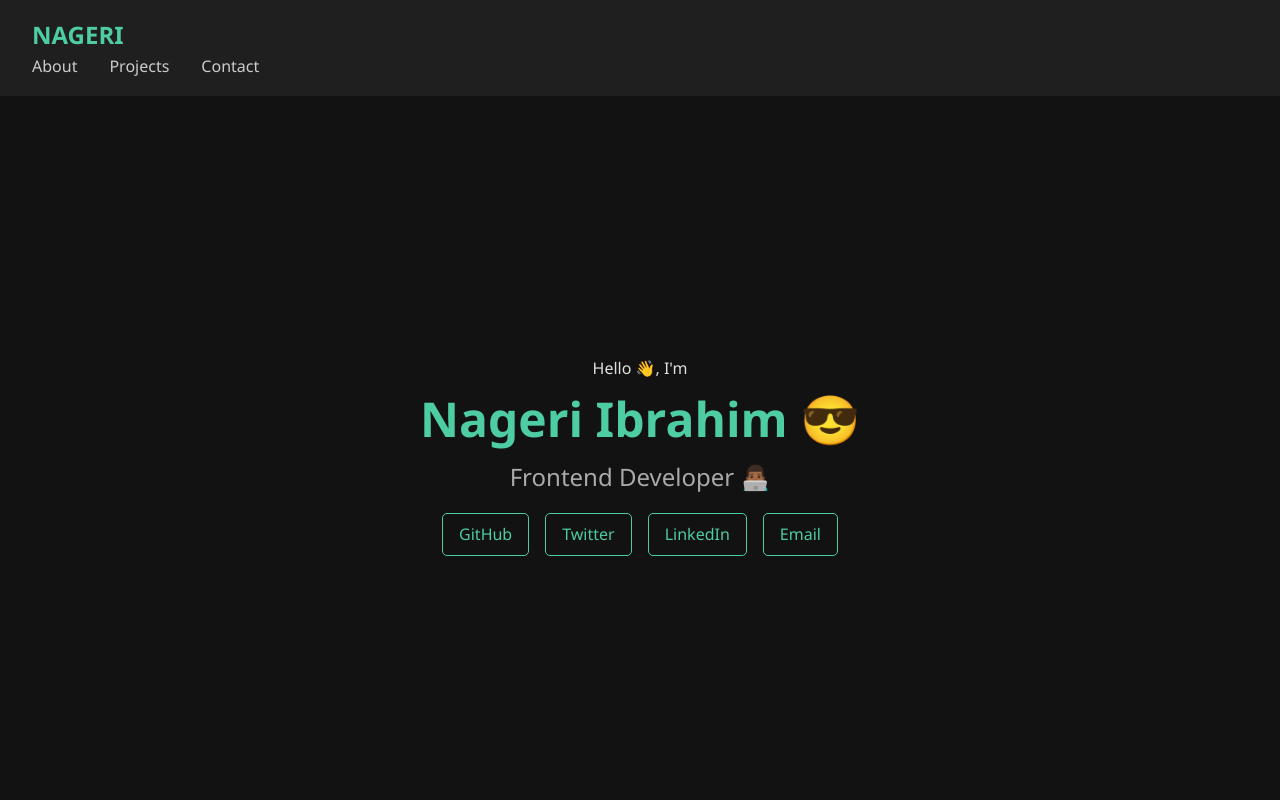
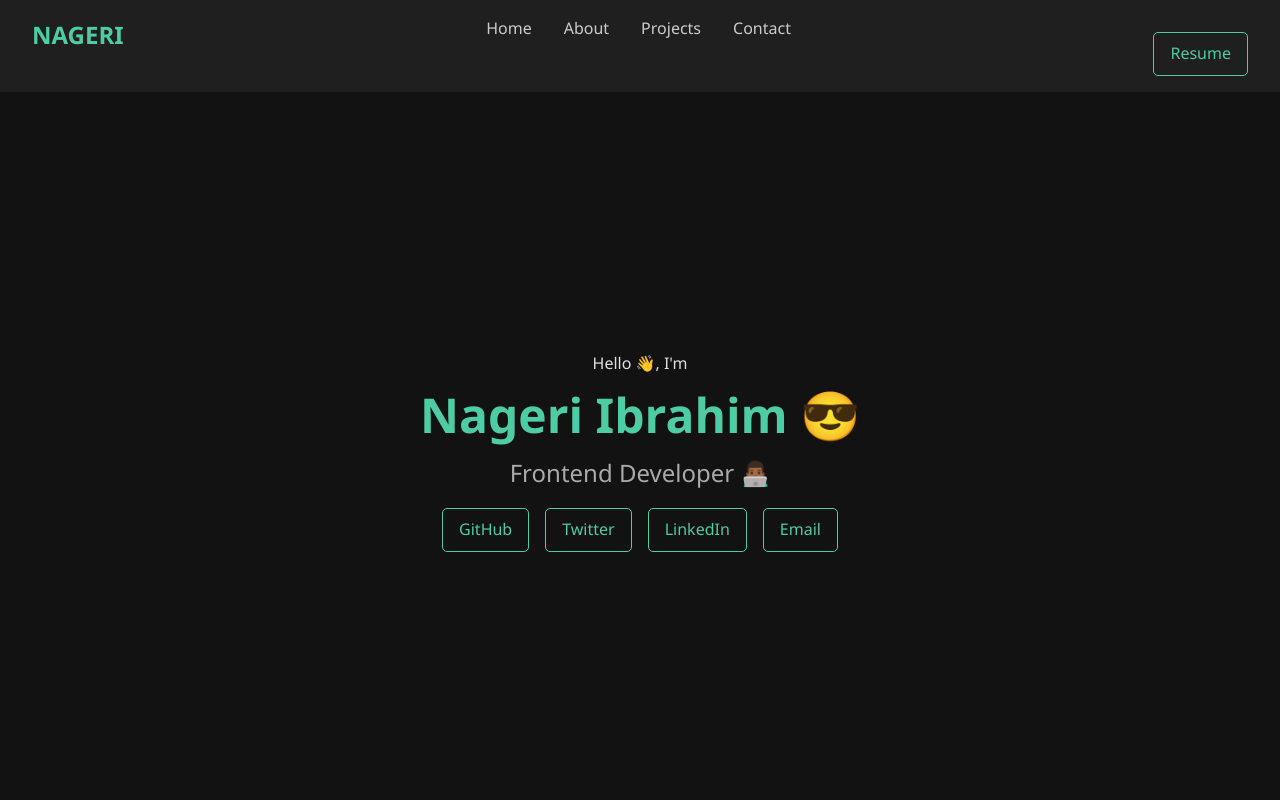
Before and after one commit to Highbee007/Portfolio-V2, a plain HTML site: page index.html in a window 1280 px wide. Shown: the top 800 px of the page. Drawn offline with Linux system fonts and the light colour scheme.

Commit message:
Update commit

```diff
--- a/index.html
+++ b/index.html
@@ -9,12 +9,16 @@
   <body>
     <header>
       <nav>
-        <div class="logo"><a href='#home'>NAGERI</a></div>
+        <div class="logo"><a href="#home">NAGERI</a></div>
         <ul>
+          <li><a href="#home">Home</a></li>
           <li><a href="#about">About</a></li>
           <li><a href="#projects">Projects</a></li>
           <li><a href="#contact">Contact</a></li>
         </ul>
+        <div class="socials">
+          <a href="resume.pdf" target="_blank">Resume</a>
+        </div>
       </nav>
     </header>
 
--- a/style.css
+++ b/style.css
@@ -15,12 +15,15 @@ body {
 header {
   padding: 1rem 2rem;
   background: #1f1f1f;
-  display: flex;
-  justify-content: space-between;
   align-items: center;
   position: sticky;
   top: 0;
   z-index: 1000;
+}
+
+nav {
+  display: flex;
+  justify-content: space-between;
 }
 
 nav .logo {
```
